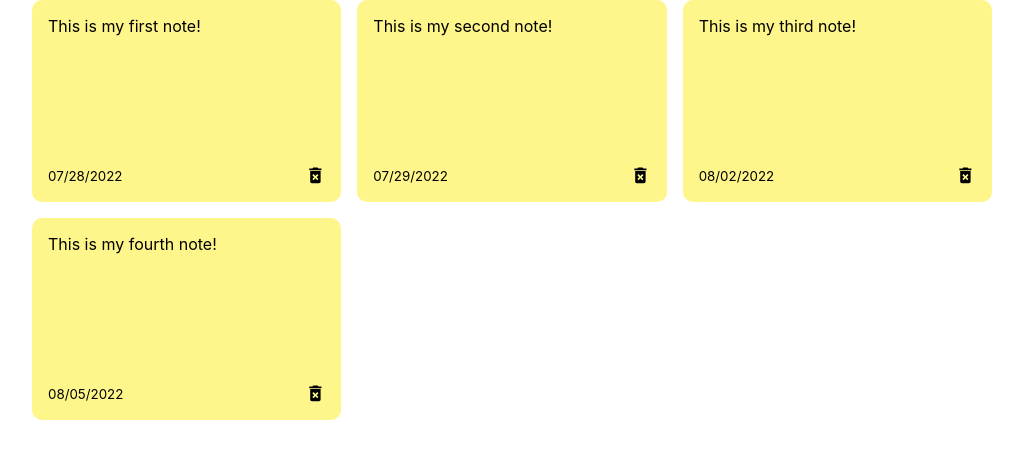
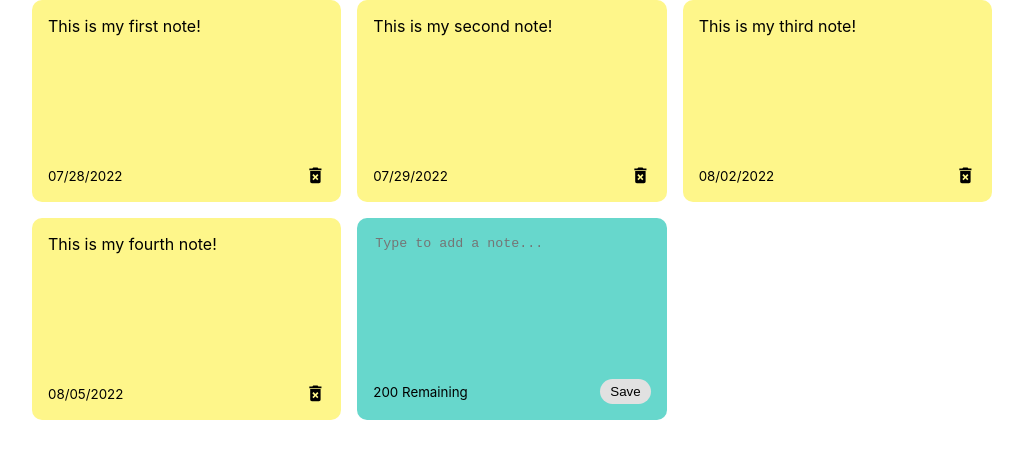
Before and after one commit to answebdev/react-notes-app, a React (Create React App) app: page / in a window 1280 px wide. Shown: the top 458 px of the page, without its empty margins (128-1151 px from the left). Built offline with nearby package versions, Linux system fonts and the light colour scheme; the HTML template or start-up script is replaced by a standard one.

Commit message:
add AddNote component

```diff
--- /dev/null
+++ b/src/components/AddNote.js
@@ -0,0 +1,19 @@
+import React from 'react';
+
+const AddNote = () => {
+  return (
+    <div className='note new'>
+      <textarea
+        rows='8'
+        cols='10'
+        placeholder='Type to add a note...'
+      ></textarea>
+      <div className='note-footer'>
+        <small>200 Remaining</small>
+        <button className='save'>Save</button>
+      </div>
+    </div>
+  );
+};
+
+export default AddNote;
--- a/src/components/NotesList.js
+++ b/src/components/NotesList.js
@@ -1,5 +1,6 @@
 import React from 'react';
 import Note from './Note';
+import AddNote from './AddNote';
 
 const NotesList = ({ notes }) => {
   return (
@@ -7,6 +8,7 @@
       {notes.map((note) => (
         <Note key={note.id} id={note.id} text={note.text} date={note.date} />
       ))}
+      <AddNote />
     </div>
   );
 };
```
